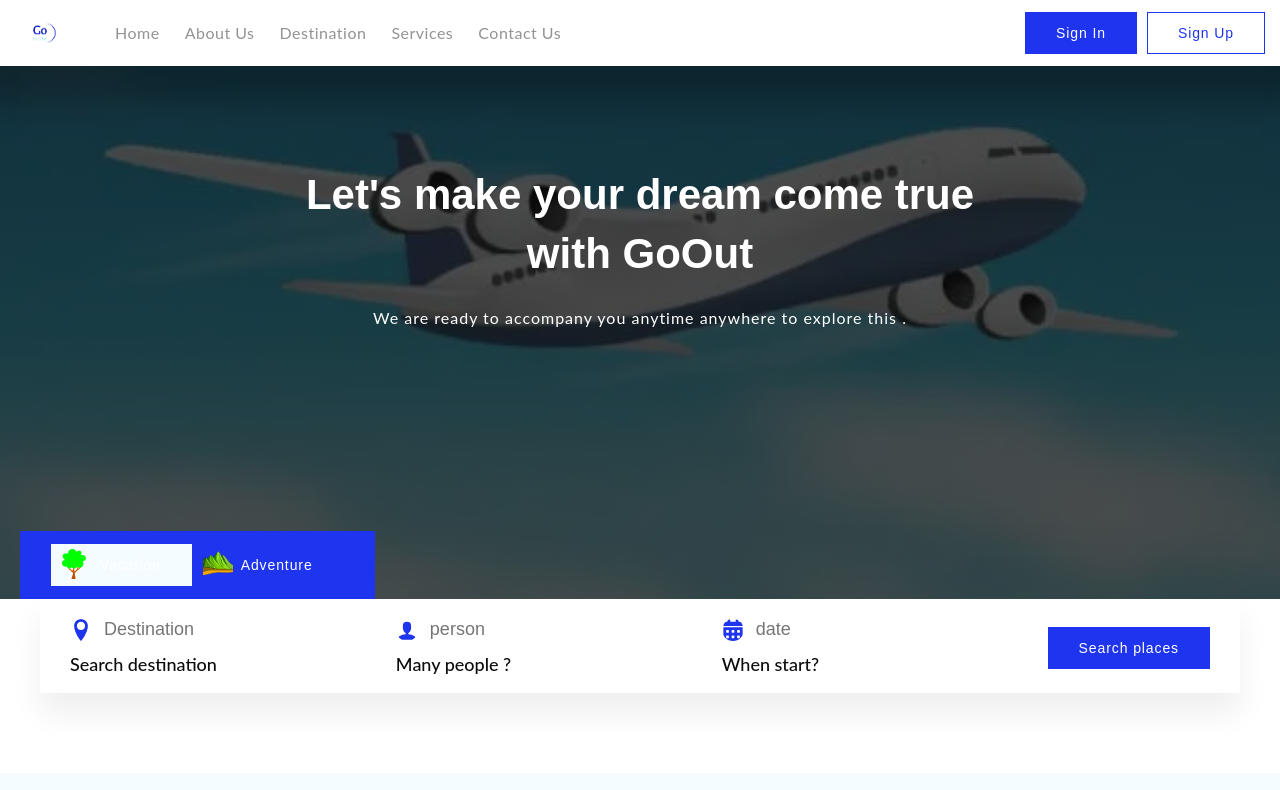
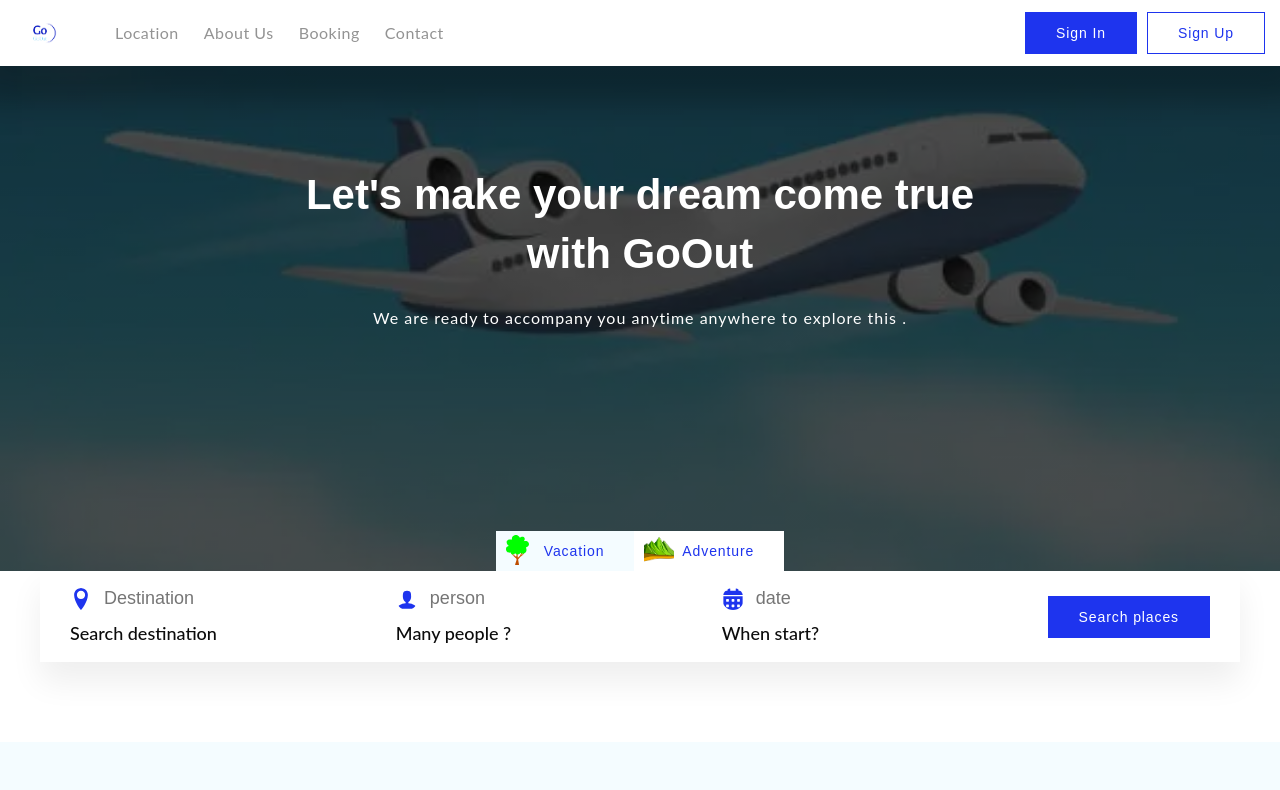
Before and after one commit to asishwor/travelAgency, a React (Create React App) app: page / in a window 1280 px wide. Shown: the top 790 px of the page. Built offline with nearby package versions, Linux system fonts and the light colour scheme.

Commit message:
fixed some bugs

```diff
--- a/src/Components/banner/Banner.js
+++ b/src/Components/banner/Banner.js
@@ -1,5 +1,6 @@
 import React from "react";
 import { Container } from "../Container.style";
+import { Button, ButtonContainer } from "../header/Header.style";
 import {
   BannerButton,
   BannerContainer,
@@ -20,15 +21,14 @@
           We are ready to accompany you anytime anywhere to explore this .
         </BannerContent>
         <BannerButton>
-          <button>
-            {" "}
+          <Button>
             <img src="./images/treeclip.svg" alt="" />
             Vacation
-          </button>
-          <button>
+          </Button>
+          <Button>
             {" "}
             <img src="./images/mountainclip.png" alt="" /> Adventure
-          </button>
+          </Button>
         </BannerButton>
       </BannerContainer>
     </>
--- a/src/Components/banner/Banner.style.js
+++ b/src/Components/banner/Banner.style.js
@@ -36,9 +36,11 @@
   background: linear-gradient(to bottom, #000, #000);
   opacity: 0.7;
 `;
-export const BannerButton = styled(ButtonContainer)`
+export const BannerButton = styled.div`
   justify-content: center;
   margin-top: 200px;
+  display: flex;
+  margin-bottom: -3px;
   & > button:nth-of-type(1) {
     background-color: var(--clr-secondary);
     font-weight: 500;
@@ -52,6 +54,11 @@
   button {
     position: relative;
     padding-left: 48px;
+    border:none;
+
+    @media (max-width:991px){
+      width:200px;
+    }
   }
   button img {
     position: absolute;
--- a/src/Components/destination/Destination.style.js
+++ b/src/Components/destination/Destination.style.js
@@ -10,6 +10,9 @@
     top: 93%;
     padding: 0px 22px 1px 22px;
     z-index: 2;
+    @media(max-width:700px){
+      opacity:0;
+    }
     &.swiper-button-disabled {
       position: absolute;
       z-index: 120;
--- a/src/Components/footer/Footer.js
+++ b/src/Components/footer/Footer.js
@@ -2,12 +2,12 @@
 import { FaFacebook, FaTelegramPlane, FaTwitter } from "react-icons/fa";
 import { Link } from "react-router-dom";
 import { List, Logo, Nav } from "../header/Header.style";
-import { FooterContainer, SocialContainer } from "./Footer.style";
+import { FooterContainer, FooterNav, SocialContainer } from "./Footer.style";
 
 function Footer() {
   return (
     <FooterContainer>
-      <Nav footer>
+      <FooterNav footer>
         <Link to="/">
           <Logo src="./images/logo.png" alt="logo" />
         </Link>
@@ -26,7 +26,7 @@
             <Link to="/contact">Contact Us</Link>
           </li>
         </List>
-      </Nav>
+      </FooterNav>
       <SocialContainer>
         <FaTelegramPlane />
         <FaTwitter />
--- a/src/Components/footer/Footer.style.js
+++ b/src/Components/footer/Footer.style.js
@@ -1,12 +1,30 @@
 import styled from "styled-components";
 import { Container } from "../Container.style";
+import { Nav } from "../header/Header.style";
 
+
+export const FooterNav = styled(Nav)`
+@media (max-width:991px) {
+  display: flex;
+}
+
+`
 export const FooterContainer = styled(Container)`
   padding: 0 10px;
   margin-top: 80px;
   display: flex;
   justify-content: space-between;
   align-items: center;
+  background-color: var(--clr-primary);
+  color: var(--clr-white);
+  padding:30px 15px;
+  @media (max-width:550px) {
+
+    display:grid;
+    row-gap: 20px;
+    place-items: center;
+
+  }
 `;
 export const SocialContainer = styled.div`
   display: flex;
--- a/src/Components/header/Header.js
+++ b/src/Components/header/Header.js
@@ -1,5 +1,5 @@
 import React, { useEffect, useState } from "react";
-import { Link } from "react-router-dom";
+import { Link, NavLink } from "react-router-dom";
 import {
   Button,
   HeaderStyles,
@@ -37,8 +37,7 @@
     setstart((st) => {
       return { ...st, st: top, end: st.st };
     });
-    return window.removeEventListener("scroll", ()=>{
-  });
+    return window.removeEventListener("scroll", () => {});
   }, [top, fixed]);
   return (
     <>
@@ -47,19 +46,16 @@
         <Nav>
           <List>
             <li>
-              <Link to="">Home</Link>
+              <NavLink to="/location">Location</NavLink>
             </li>
             <li>
-              <Link to="">About Us</Link>
+              <NavLink to="/about">About Us</NavLink>
             </li>
             <li>
-              <Link to="">Destination</Link>
+              <NavLink to="/booking">Booking</NavLink>
             </li>
             <li>
-              <Link to="">Services</Link>
-            </li>
-            <li>
-              <Link to="">Contact Us</Link>
+              <NavLink to="/contact">Contact</NavLink>
             </li>
           </List>
           <div style={{ display: "flex", gap: "10px", marginLeft: "auto" }}>
@@ -74,19 +70,16 @@
         <MobileNav className={isActive ? "toggle" : ""} toggle={isActive}>
           <ul>
             <li>
-              <Link to="">Home</Link>
+              <NavLink  onClick={() => setIsActive(false)} to="/location">Location</NavLink>
             </li>
             <li>
-              <Link to="">About Us</Link>
+              <NavLink  onClick={() => setIsActive(false)}  to="/about">About Us</NavLink>
             </li>
             <li>
-              <Link to="">Destination</Link>
+              <NavLink  onClick={() => setIsActive(false)} to="/booking">Booking</NavLink>
             </li>
             <li>
-              <Link to="">Services</Link>
-            </li>
-            <li>
-              <Link to="">Contact Us</Link>
+              <NavLink  onClick={() => setIsActive(false)} to="/contact">Contact</NavLink>
             </li>
           </ul>
           {/* <div style={{ display: "flex", gap: "10px" }}>
@@ -107,18 +100,7 @@
           </NavLink>
           <Nav>
             <List>
-              <li>
-                <NavLink to="/location">Location</NavLink>
-              </li>
-              <li>
-                <NavLink to="/about">About Us</NavLink>
-              </li>
-              <li>
-                <NavLink to="/booking">Booking</NavLink>
-              </li>
-              <li>
-                <NavLink to="/contact">Contact</NavLink>
-              </li>
+
             </List>
             <div style={{ display: "flex" }}>
               <ButtonContainer>
--- a/src/Components/header/Header.style.js
+++ b/src/Components/header/Header.style.js
@@ -63,7 +63,7 @@
   width: 100%;
   transform-origin: top;
   transition: all 350ms linear;
-  box-shadow: -0px 0 0px 0px  #0001,   0 32px 30px #0007;
+  box-shadow: -0px 0 0px 0px #0001, 0 32px 30px #0007;
 
   &.toggle {
     height: 310px;
@@ -88,5 +88,5 @@
     background: var(--ratings-color);
   }
 `;
-export const ButtonContainer = styled.button``;
+export const ButtonContainer = styled.div``;
 export const List = styled.ul``;
```
